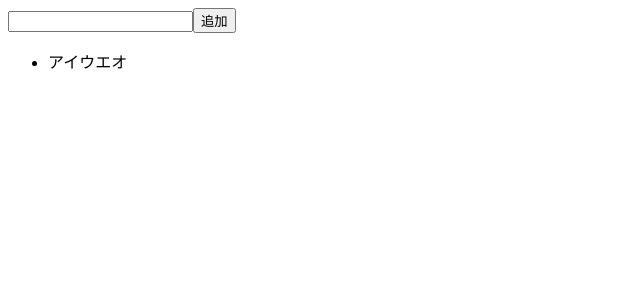
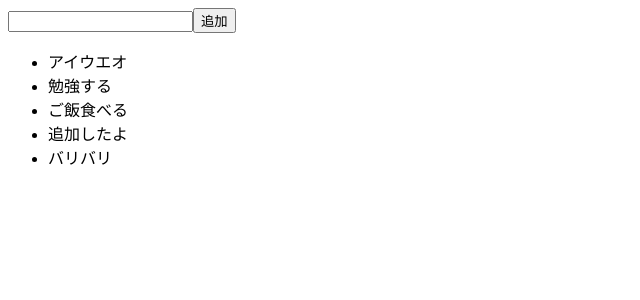
Before and after one commit to tommy0420/react-lesson, a React (Create React App) app: page / in a window 1280 px wide. Shown: the top 300 px of the page, without its empty margins (0-640 px from the left). Built offline with nearby package versions, Linux system fonts and the light colour scheme.

Commit message:
3回目オワり。追加機能80%

```diff
--- a/src/App.js
+++ b/src/App.js
@@ -1,12 +1,22 @@
-import React from 'react'
+import React, { useState } from 'react'
 import Form from "./Form"
 import List from "./List"
 
 const App = () => {
+  const [todos, setTodos] = useState([
+    'アイウエオ',
+    '勉強する',
+    'ご飯食べる',
+    '追加したよ',
+    'バリバリ',
+  ])
   return (
     <div>
-      <Form />
-      <List />
+      <Form
+        setTodos={setTodos}
+        todos={todos}
+      />
+      <List todos={todos} />
     </div>
   )
 }
--- a/src/Form.js
+++ b/src/Form.js
@@ -1,8 +1,18 @@
 import React from "react"
 
-const Form = () => {
+const Form = ({ setTodos, todos }) => {
+  const handleSubmit = (e) => {
+    e.preventDefault()
+    // const newTodos = todos.slice()
+    // newTodos.push("石川")
+
+    setTodos(todos.concat('石川'))
+  }
   return (
-    <form action="#">
+    <form
+      action="#"
+      onSubmit={handleSubmit}
+    >
       <input type="text" />
       <button type="submit">追加</button>
     </form>
--- a/src/Item.js
+++ b/src/Item.js
@@ -1,8 +1,10 @@
 import React from "react"
 
-const Item = () => {
+const Item = ({ todo }) => {
   return (
-    <li>アイウエオ</li>
+    <>
+      <li>{todo}</li>
+    </>
   )
 }
 
--- a/src/List.js
+++ b/src/List.js
@@ -1,10 +1,16 @@
 import React from "react"
 import Item from "./Item"
 
-const List = () => {
+// mapメソッドを用いてItemを回す
+// mapメソッド→配列の要素全てに同じ処理をするもの
+
+const List = ({ todos }) => {
+
+  const row = todos.map(x => <Item todo={x} />)
+  console.log(row)
   return (
     <ul>
-      <Item />
+      {row}
     </ul>
   )
 }
--- a/src/index.js
+++ b/src/index.js
@@ -6,3 +6,8 @@ ReactDOM.render(
   <App />,
   document.getElementById('root')
 )
+
+// ・機能
+// 追加
+// 削除
+// 編集
```
Also changed, not shown: src/tekitou.js (added, +41 -0 lines).
